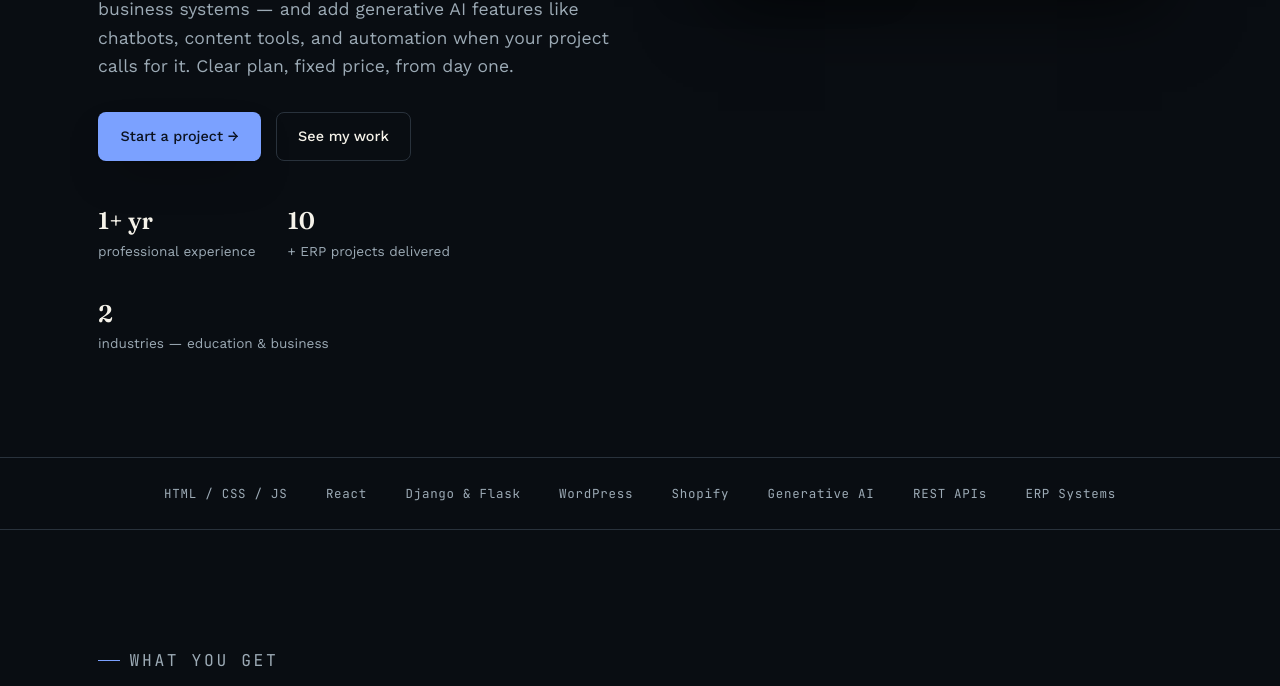
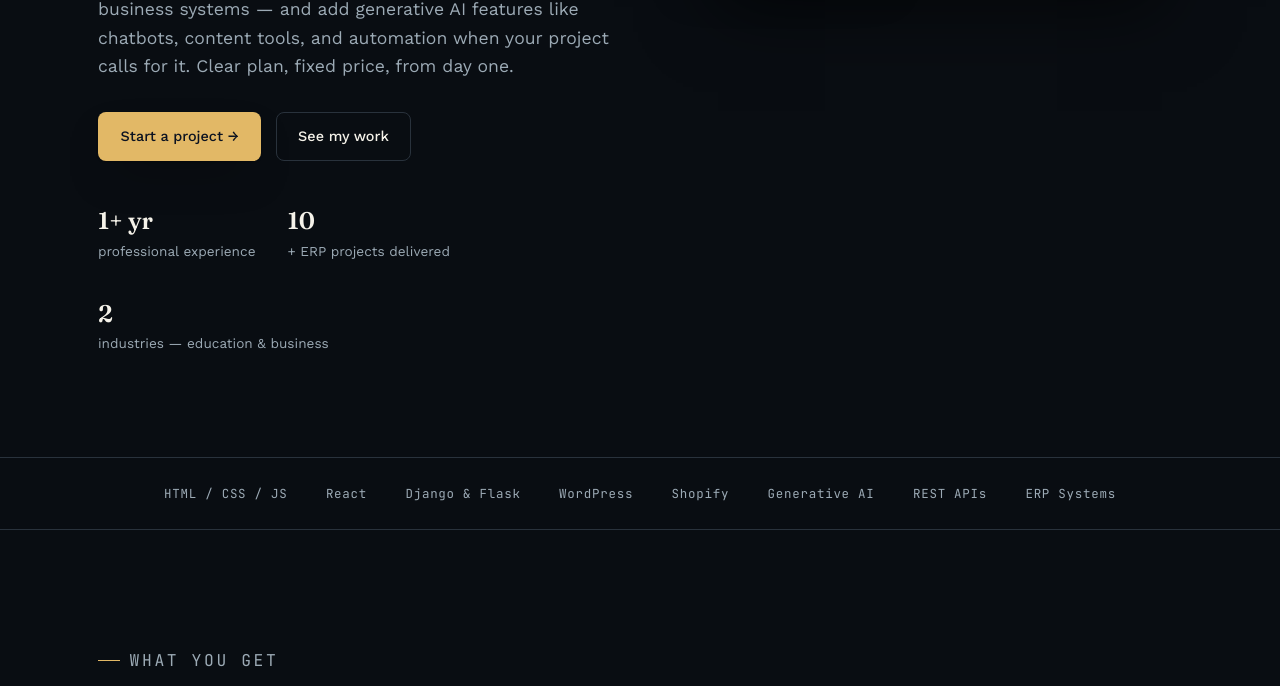
Before and after one commit to ajayabi-code/portfolio, a plain HTML site: page index.html in a window 1280 px wide. Shown: the part 883-1569 px from the top of the page. Drawn offline with nearby package versions, Linux system fonts and the dark colour scheme.

Commit message:
Keep cobalt-lime accent for light mode only; revert dark mode to warm gold palette
Co-Authored-By: Claude Sonnet 5 <noreply@anthropic.com>

```diff
--- a/index.html
+++ b/index.html
@@ -54,7 +54,7 @@
   @media (prefers-color-scheme: dark){
     :root:not([data-theme="light"]){
       --bg:#090D12; --surface:#121820; --surface-alt:#161D25; --ink:#F5F2E9; --steel:#9CAAB5;
-      --gold:#7BA1FF; --gold-bright:#97B6FF; --gold-soft: rgba(123,161,255,0.16); --line: #29323C; --accent2:#B6E832; --on-accent:#0B1220;
+      --gold:#E2B866; --gold-bright:#F0CA7C; --gold-soft: rgba(226,184,102,0.16); --line: #29323C; --accent2:#F0CA7C; --on-accent:#0B1220;
       --success:#55C996; --success-soft: rgba(85,201,150,0.18);
       --shadow: 0 1px 2px rgba(0,0,0,0.3), 0 20px 44px -18px rgba(0,0,0,0.55);
       --shadow-lg: 0 30px 70px -20px rgba(0,0,0,0.6);
@@ -62,7 +62,7 @@
   }
   :root[data-theme="dark"]{
     --bg:#090D12; --surface:#121820; --surface-alt:#161D25; --ink:#F5F2E9; --steel:#9CAAB5;
-    --gold:#7BA1FF; --gold-bright:#97B6FF; --gold-soft: rgba(123,161,255,0.16); --line: #29323C; --accent2:#B6E832; --on-accent:#0B1220;
+    --gold:#E2B866; --gold-bright:#F0CA7C; --gold-soft: rgba(226,184,102,0.16); --line: #29323C; --accent2:#F0CA7C; --on-accent:#0B1220;
     --success:#55C996; --success-soft: rgba(85,201,150,0.18);
     --shadow: 0 1px 2px rgba(0,0,0,0.3), 0 20px 44px -18px rgba(0,0,0,0.55);
     --shadow-lg: 0 30px 70px -20px rgba(0,0,0,0.6);
```
